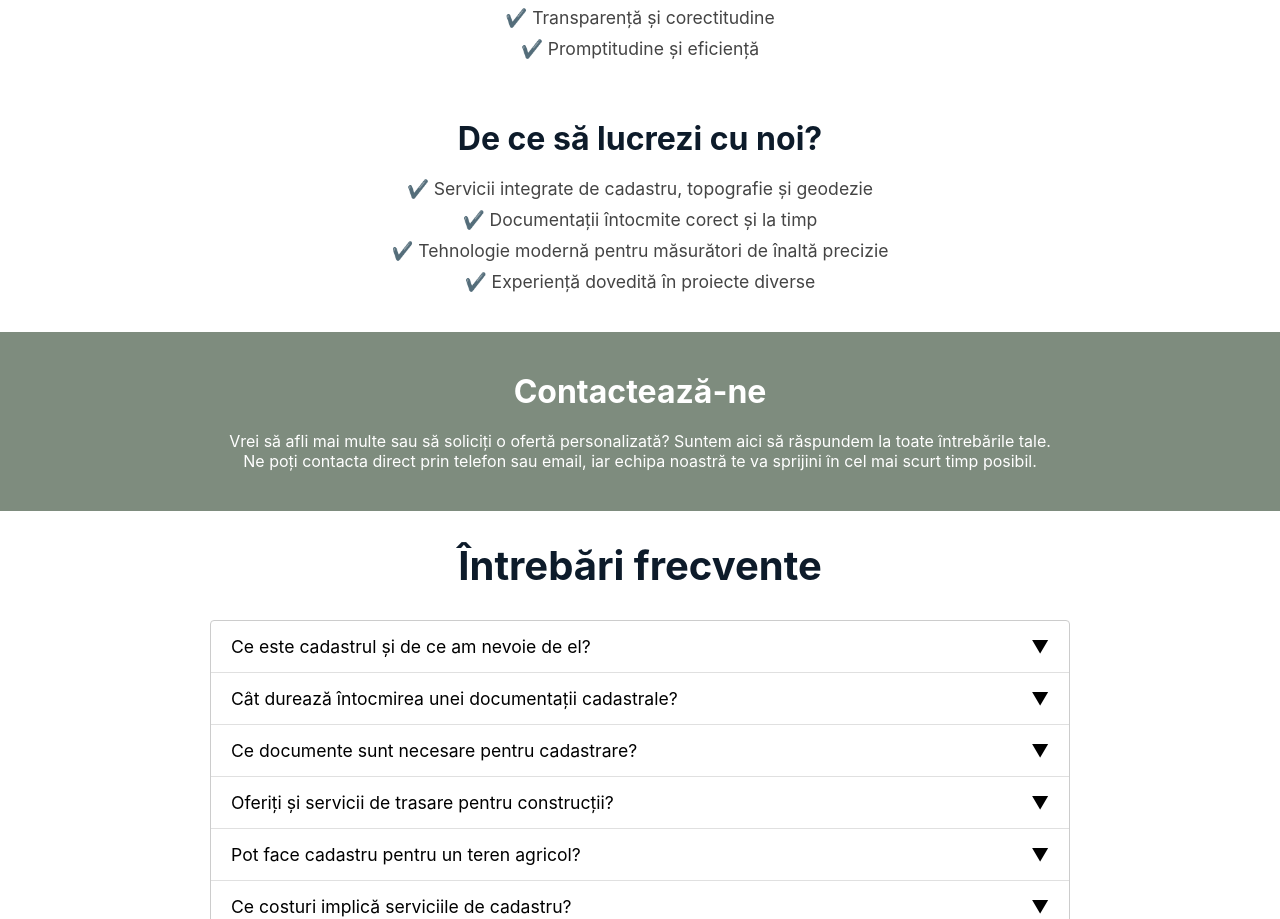
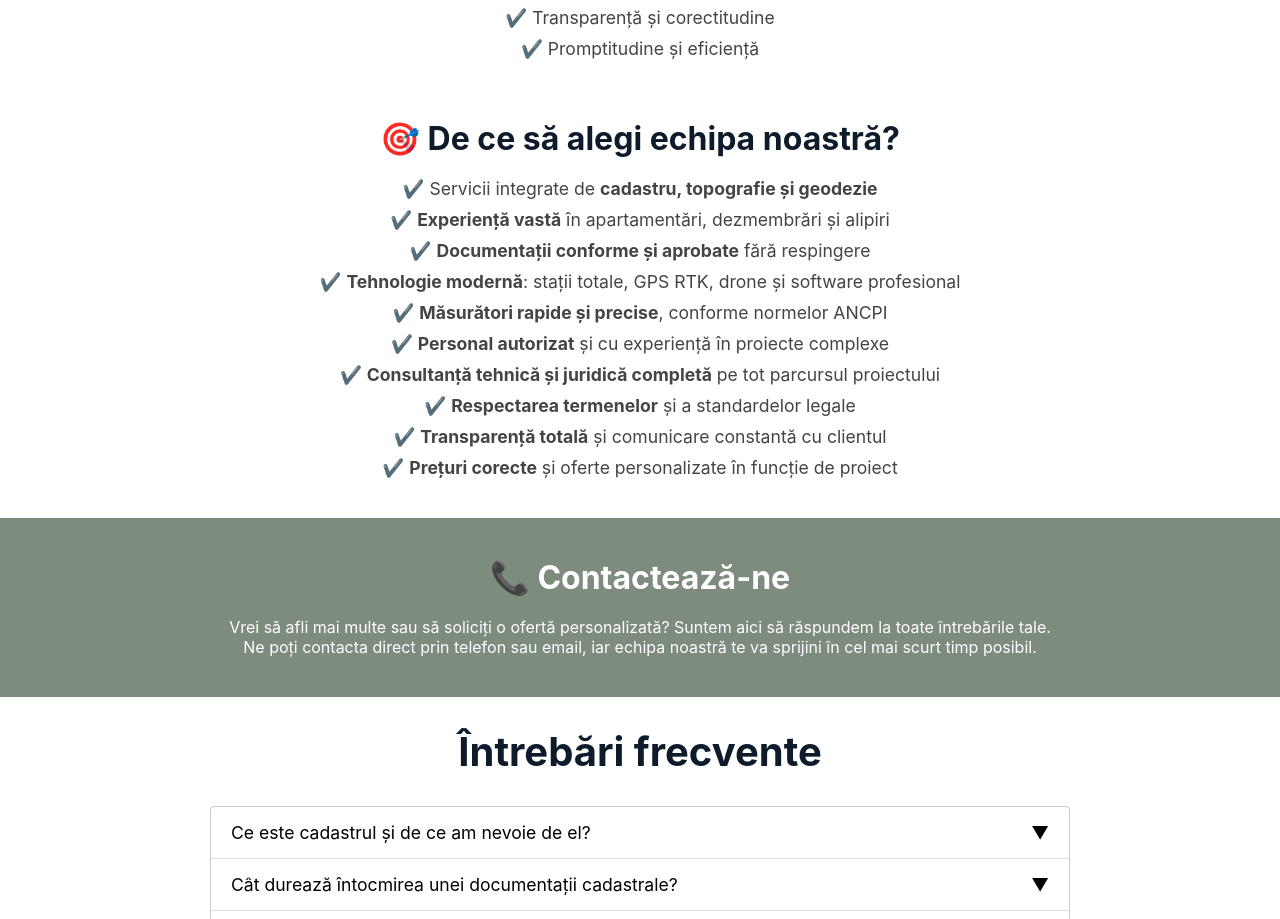
Before and after one commit to AndreiDobrin2002/SiteCadastru, a React (Vite) app in the folder site-cadastru/: page /despre in a window 1280 px wide. Shown: the part 2403-3322 px from the top of the page. Built offline with nearby package versions, Linux system fonts and the light colour scheme.

Commit message:
Modificare pagina despre

```diff
--- a/site-cadastru/src/pages/Acasa.jsx
+++ b/site-cadastru/src/pages/Acasa.jsx
@@ -1,4 +1,4 @@
-import firmaImage from "../assets/logo3.png"; // imaginea despre firmă
+import firmaImage from "../assets/logo.png"; // imaginea despre firmă
 import "./Acasa.css";
 import Statistici from "../components/Statistici.jsx";
 import Servicii from "../components/Servicii.jsx";
@@ -30,12 +30,12 @@ export default function Acasa() {
                         Principalele noastre servicii includ:
                     </p>
                     <ul>
-                        <li>📍 Cadastru și topografie inginerească</li>
-                        <li>📄 Documentații pentru Carte Funciară și Intabulare</li>
-                        <li>🗺️ Topografie, Geodezie și Cartografie</li>
-                        <li>✂️ Dezlipiri și Alipiri de terenuri</li>
-                        <li>🏢 Apartamentări și Reapartamentări</li>
-                        <li>📐 Trasări pentru construcții și lucrări inginerești</li>
+                        <p>📍 Cadastru și topografie inginerească</p>
+                        <p>📄 Documentații pentru Carte Funciară și Intabulare</p>
+                        <p>🗺️ Topografie, Geodezie și Cartografie</p>
+                        <p>✂️ Dezlipiri și Alipiri de terenuri</p>
+                        <p>🏢 Apartamentări și Reapartamentări</p>
+                        <p>📐 Trasări pentru construcții și lucrări inginerești</p>
                     </ul>
                     <p>
                         În ultimii ani am realizat numeroase proiecte cu succes, atât în mediul urban, cât și rural,
--- a/site-cadastru/src/pages/Despre.jsx
+++ b/site-cadastru/src/pages/Despre.jsx
@@ -58,18 +58,25 @@ const Despre = () => {
 
             {/* Avantaje colaborare */}
             <div className="despre-valori">
-                <h2>De ce să lucrezi cu noi?</h2>
+                <h2>🎯 De ce să alegi echipa noastră?</h2>
                 <ul>
-                    <li>✔️ Servicii integrate de cadastru, topografie și geodezie</li>
-                    <li>✔️ Documentații întocmite corect și la timp</li>
-                    <li>✔️ Tehnologie modernă pentru măsurători de înaltă precizie</li>
-                    <li>✔️ Experiență dovedită în proiecte diverse</li>
+                    <li>✔️ Servicii integrate de <strong>cadastru, topografie și geodezie</strong></li>
+                    <li>✔️ <strong>Experiență vastă</strong> în apartamentări, dezmembrări și alipiri</li>
+                    <li>✔️ <strong>Documentații conforme și aprobate</strong> fără respingere</li>
+                    <li>✔️ <strong>Tehnologie modernă</strong>: stații totale, GPS RTK, drone și software profesional
+                    </li>
+                    <li>✔️ <strong>Măsurători rapide și precise</strong>, conforme normelor ANCPI</li>
+                    <li>✔️ <strong>Personal autorizat</strong> și cu experiență în proiecte complexe</li>
+                    <li>✔️ <strong>Consultanță tehnică și juridică completă</strong> pe tot parcursul proiectului</li>
+                    <li>✔️ <strong>Respectarea termenelor</strong> și a standardelor legale</li>
+                    <li>✔️ <strong>Transparență totală</strong> și comunicare constantă cu clientul</li>
+                    <li>✔️ <strong>Prețuri corecte</strong> și oferte personalizate în funcție de proiect</li>
                 </ul>
             </div>
 
             {/* Contact scurt */}
             <div className="despre-contact">
-                <h2>Contactează-ne</h2>
+                <h2>📞 Contactează-ne</h2>
                 <div className="despre-contact-text">
                     <p>
                         Vrei să afli mai multe sau să soliciți o ofertă personalizată?
@@ -83,10 +90,10 @@ const Despre = () => {
             </div>
 
             {/* FAQ + CTA + Hartă + Footer */}
-            <FAQ />
-            <ServicetCTA />
-            <MapSection />
-            <Footer />
+            <FAQ/>
+            <ServicetCTA/>
+            <MapSection/>
+            <Footer/>
         </div>
     );
 };
```
